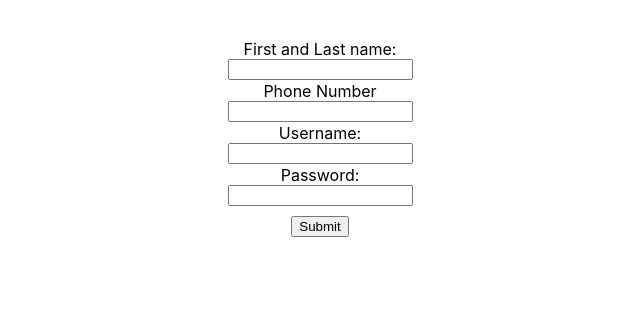
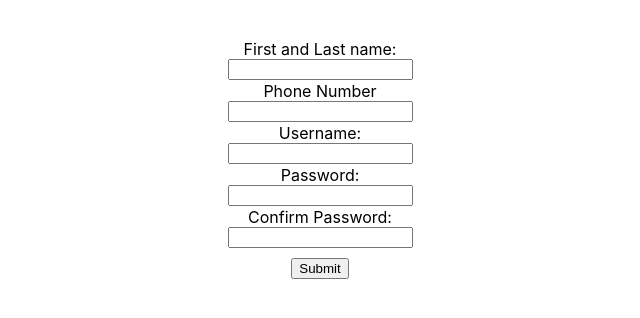
Before and after one commit to replate-2/FE, a React (Create React App) app in the folder replate/: page /volunteer/register in a window 1280 px wide. Shown: the top 318 px of the page, without its empty margins (320-960 px from the left). Built offline with nearby package versions, Linux system fonts and the light colour scheme.

Commit message:
Minor tweaks. Added preventDefault to register/login form

```diff
--- a/replate/src/App.js
+++ b/replate/src/App.js
@@ -4,6 +4,7 @@ import Navigation from "./components/general/Navigation"
 import Dashboard from "./components/general/Dashboard"
 import VolunteerLogin from "./components/volunteer/Login"
 import VolunteerRegister from "./components/volunteer/Register"
+import VolunteerProfile from "./components/volunteer/Profile"
 
 import './App.css';
 
@@ -13,6 +14,7 @@ export default function App() {
             <Route exact path="/" component={Dashboard}/>
             <Route path="/volunteer/login" exact component={VolunteerLogin}/>
             <Route path="/volunteer/register" component={VolunteerRegister}/>
+            <Route path="/volunteer/profile" component={VolunteerProfile}/>
         </div>
   );
 }
--- a/replate/src/components/volunteer/Login.js
+++ b/replate/src/components/volunteer/Login.js
@@ -3,9 +3,12 @@ import {Link} from "react-router-dom"
 import "./login.css"
 
 const VolunteerLogin = () => {
+    const handleSubmit= e => {
+        e.preventDefault();
+    }
     return (
         <div className="loginContainer">
-            <form>
+            <form onSubmit={handleSubmit}>
                 <label htmlFor="username">Username:</label>
                 <input type="text" id="username" name="username"/>
                 <label htmlFor="password">Password:</label>
--- a/replate/src/components/volunteer/Profile.js
+++ b/replate/src/components/volunteer/Profile.js
@@ -0,0 +1,14 @@
+import React, {useEffect} from "react"
+
+const VolunteerProfile = () => {
+    useEffect({
+
+    })
+    return (
+        <div>
+
+        </div>
+    )
+}
+
+export default VolunteerProfile
--- a/replate/src/components/volunteer/Register.js
+++ b/replate/src/components/volunteer/Register.js
@@ -2,9 +2,13 @@ import React from "react"
 import "./register.css"
 
 const VolunteerRegister = () => {
+
+    const handleSubmit = event =>{
+        event.preventDefault();
+    }
     return (
         <div className="registerContainer">
-            <form>
+            <form onSubmit={handleSubmit}>
                 <label htmlFor="name">First and Last name:</label>
                 <input id="name" id="name"></input>
                 <label htmlFor="phone">Phone Number</label>
@@ -13,6 +17,8 @@ const VolunteerRegister = () => {
                 <input id="username" id="username"></input>
                 <label htmlFor="password">Password:</label>
                 <input type="password"></input>
+                <label htmlFor="password">Confirm Password:</label>
+                <input type="password" id="confirmPassword"></input>
                 <button type="submit">Submit</button>
             </form>
         </div>
```
